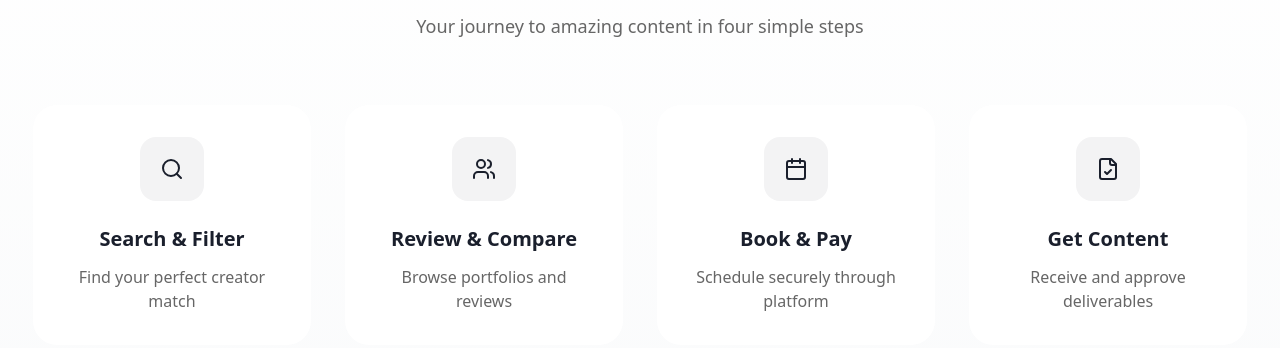
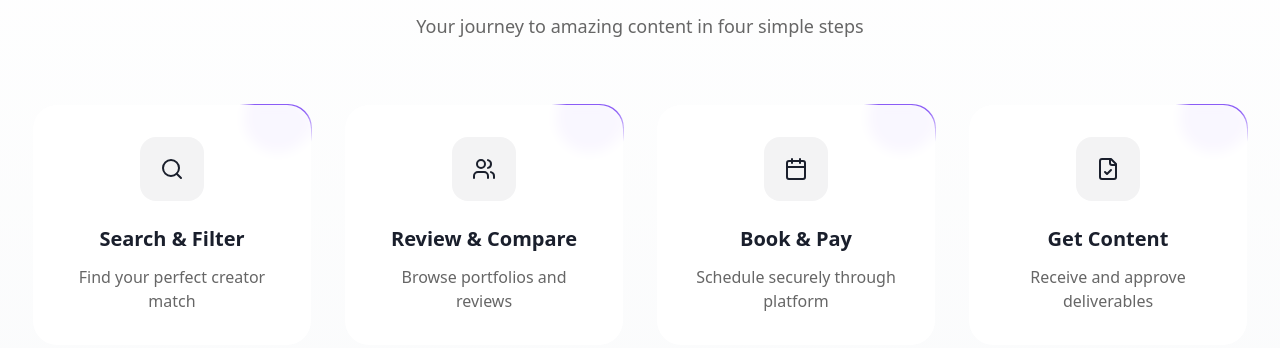
Before and after one commit to zerovacancy/zerovacancy-96, a React (Vite) app: page / in a window 1280 px wide. Shown: the part 604-952 px from the top of the page. Built offline with nearby package versions, Linux system fonts and the light colour scheme; a web font is replaced by a local one.

Commit message:
Implement the plan
This commit implements the requested plan.  Further details are available in the associated pull request.

```diff
--- a/src/components/HowItWorksSection.tsx
+++ b/src/components/HowItWorksSection.tsx
@@ -41,9 +41,9 @@ const HowItWorksSection = () => {
               <div className="relative p-[1px] rounded-3xl overflow-hidden">
                 <GlowingEffect blur={20} spread={30} borderWidth={2} className="opacity-50" glow />
                 <MovingBorder rx="30%" ry="30%" duration={3000}>
-                  <div className="h-20 w-20 opacity-[0.8] bg-[radial-gradient(var(--primary)_40%,transparent_60%)]" />
+                  <div className="h-24 w-24 opacity-100 bg-[radial-gradient(#8B5CF6_40%,transparent_60%)]" />
                 </MovingBorder>
-                <div className="h-full flex flex-col items-center p-8 rounded-3xl bg-white/95 backdrop-blur-sm relative z-10">
+                <div className="h-full flex flex-col items-center p-8 rounded-3xl bg-white/95 backdrop-blur-sm relative z-20">
                   <div className="flex items-center justify-center w-16 h-16 rounded-2xl bg-primary/5 mb-6 group-hover:scale-110 transition-transform duration-300">
                     <div className="text-primary">
                       {step.icon}
--- a/src/components/ui/moving-border.tsx
+++ b/src/components/ui/moving-border.tsx
@@ -49,7 +49,7 @@ export const MovingBorder = ({
   const transform = useMotionTemplate`translateX(${x}px) translateY(${y}px) translateX(-50%) translateY(-50%)`;
 
   return (
-    <div className={cn("relative", className)}>
+    <div className={cn("absolute inset-0", className)}>
       <svg
         xmlns="http://www.w3.org/2000/svg"
         preserveAspectRatio="none"
```
